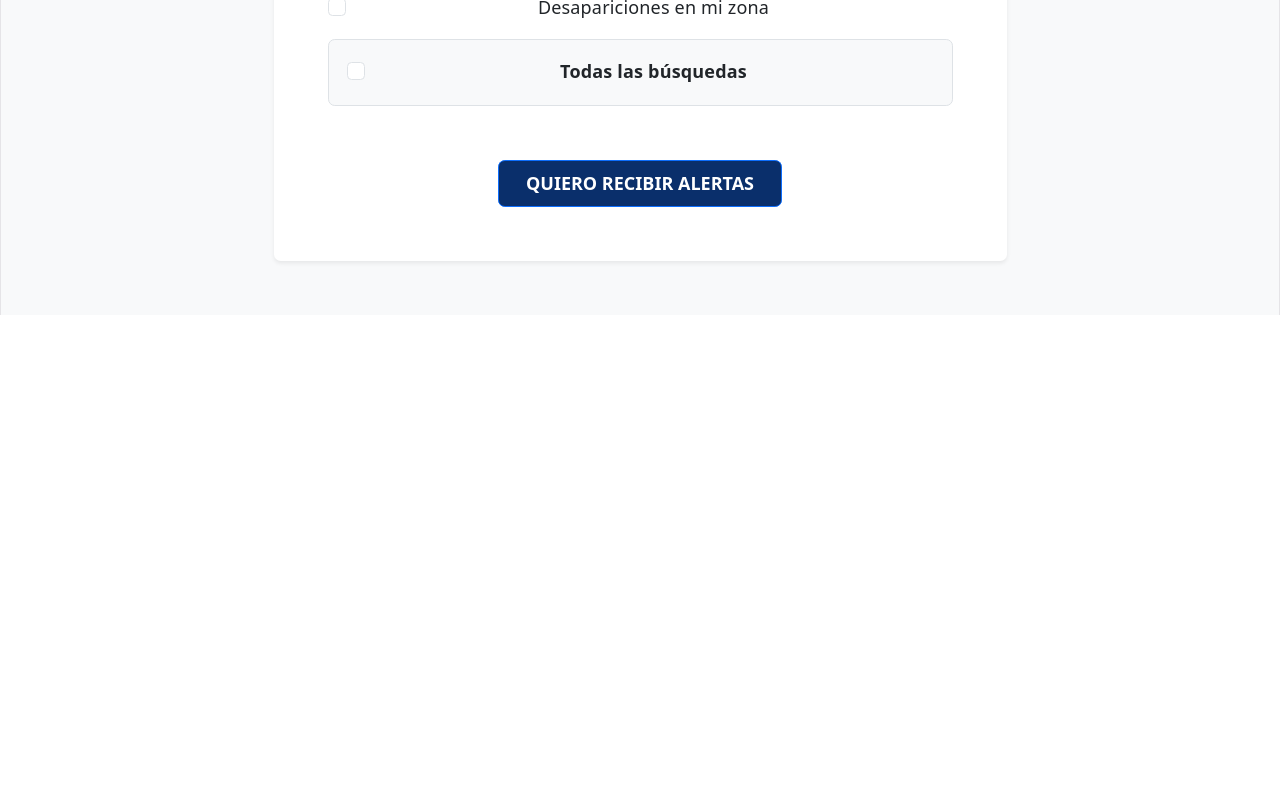
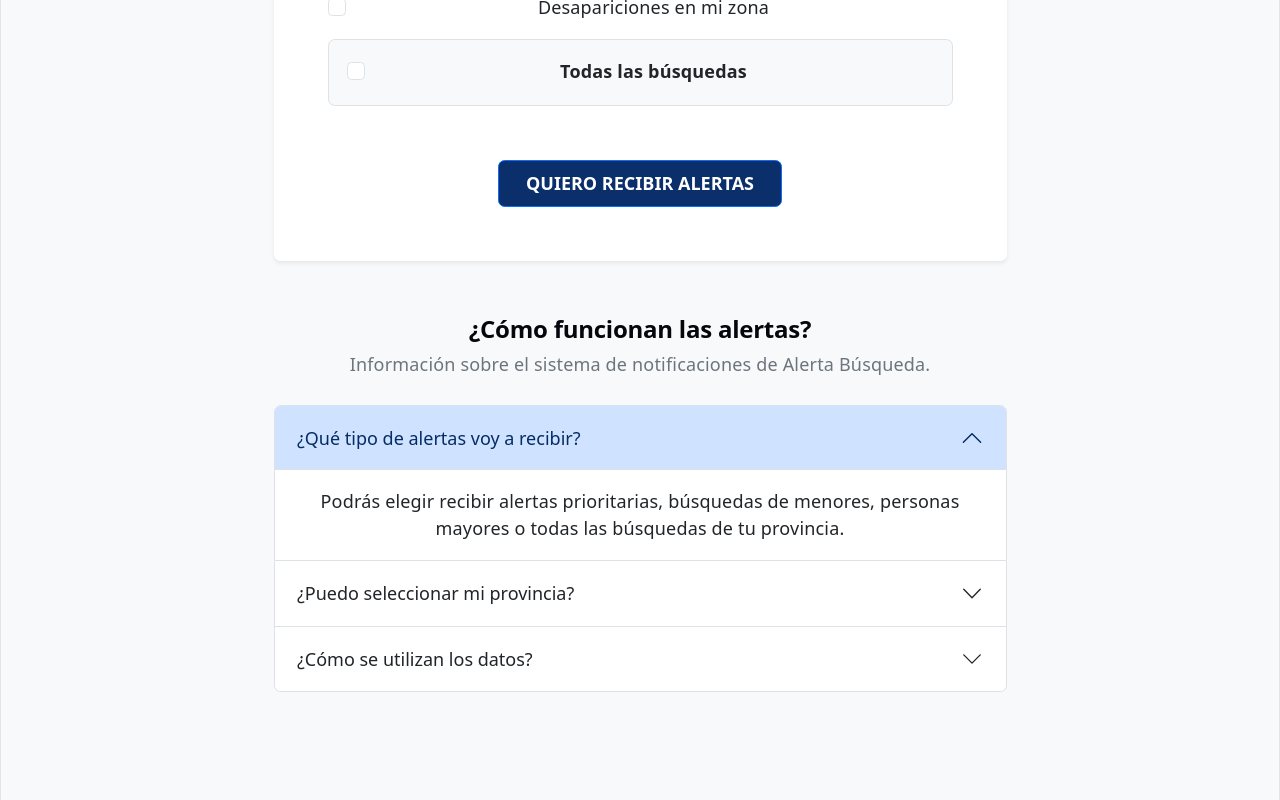
Before and after one commit to IgnacioRosconi/AlertaBusqueda-frontend, a React (Vite) app: page /alertas in a window 1280 px wide. Shown: the part 960-1760 px from the top of the page. Before the commit the page ends 1275 px from the top, so only its background shows below. Built offline with nearby package versions, Linux system fonts and the light colour scheme.

Commit message:
feat: agregar accordion informativo en alertas
Se migró la sección Cómo funcionan las alertas utilizando Accordion de React Bootstrap.

```diff
--- a/src/pages/RecibirAlertas.jsx
+++ b/src/pages/RecibirAlertas.jsx
@@ -1,12 +1,4 @@
-import {
-  Button,
-  Card,
-  Col,
-  Container,
-  Form,
-  Modal,
-  Row,
-} from "react-bootstrap";
+import { Accordion, Button, Card, Col, Container, Form, Modal, Row } from "react-bootstrap";
 import { useState } from "react";
 
 const provincias = [
@@ -347,6 +339,50 @@ function cerrarModal() {
             </Card>
           </Col>
         </Row>
+        <section className="py-5">
+  <div className="text-center mb-4">
+    <h2 className="fw-bold">¿Cómo funcionan las alertas?</h2>
+    <p className="text-secondary">
+      Información sobre el sistema de notificaciones de Alerta Búsqueda.
+    </p>
+  </div>
+
+  <Row className="justify-content-center">
+    <Col xs={12} lg={8}>
+      <Accordion defaultActiveKey="0">
+        <Accordion.Item eventKey="0">
+          <Accordion.Header>
+            ¿Qué tipo de alertas voy a recibir?
+          </Accordion.Header>
+          <Accordion.Body>
+            Podrás elegir recibir alertas prioritarias, búsquedas de menores,
+            personas mayores o todas las búsquedas de tu provincia.
+          </Accordion.Body>
+        </Accordion.Item>
+
+        <Accordion.Item eventKey="1">
+          <Accordion.Header>
+            ¿Puedo seleccionar mi provincia?
+          </Accordion.Header>
+          <Accordion.Body>
+            Sí. El formulario permite seleccionar una provincia para organizar
+            las alertas según la ubicación indicada.
+          </Accordion.Body>
+        </Accordion.Item>
+
+        <Accordion.Item eventKey="2">
+          <Accordion.Header>
+            ¿Cómo se utilizan los datos?
+          </Accordion.Header>
+          <Accordion.Body>
+            Los datos proporcionados se utilizan de manera confidencial y
+            exclusivamente para el envío de alertas pertinentes.
+          </Accordion.Body>
+        </Accordion.Item>
+      </Accordion>
+    </Col>
+  </Row>
+</section>
       </Container>
     </main>
   );
```
Also changed, not shown: vercel.json (added).
